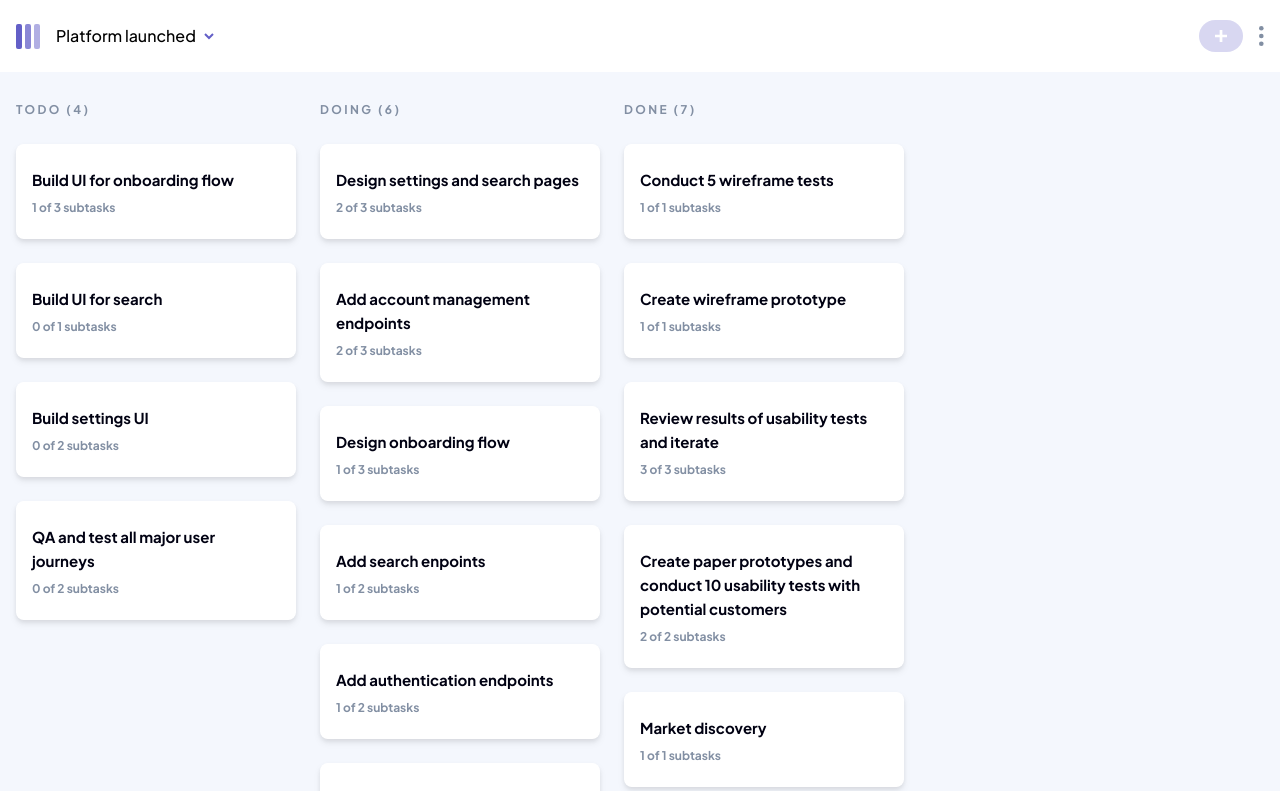
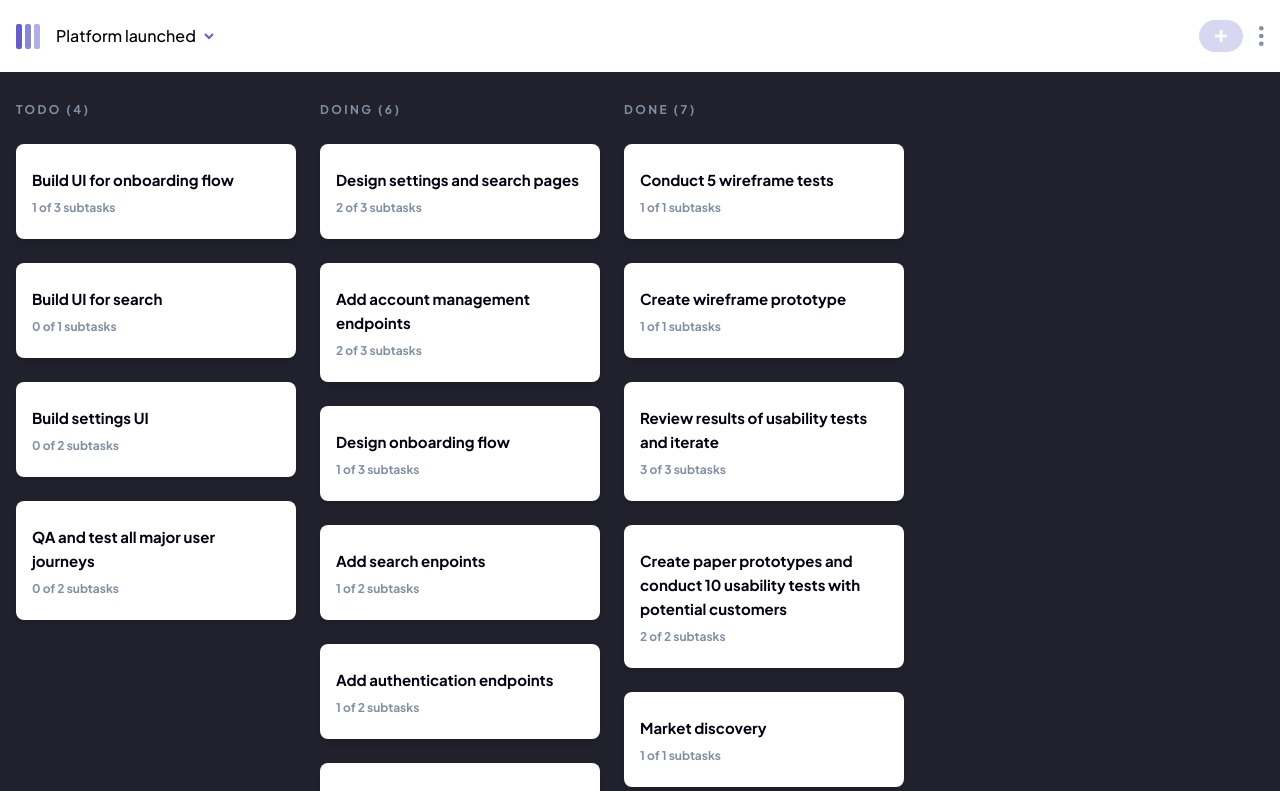
Before and after one commit to PedroEnciso/kanban-app, a React (Vite) app: page / in a window 1280 px wide. Shown: the top 791 px of the page. Built offline with nearby package versions, Linux system fonts and the light colour scheme.

Commit message:
dark styles body

```diff
--- a/index.html
+++ b/index.html
@@ -1,5 +1,5 @@
 <!DOCTYPE html>
-<html lang="en">
+<html lang="en" class="dark">
   <head>
     <meta charset="UTF-8" />
     <link rel="icon" type="image/svg+xml" href="/vite.svg" />
--- a/src/components/Layout/Layout.jsx
+++ b/src/components/Layout/Layout.jsx
@@ -1,9 +1,5 @@
 function Layout({ children }) {
-  return (
-    <div className="bg-lightGray min-h-screen flex flex-col gap-6">
-      {children}
-    </div>
-  );
+  return <div className="min-h-screen flex flex-col gap-6">{children}</div>;
 }
 
 export default Layout;
--- a/src/index.css
+++ b/src/index.css
@@ -20,7 +20,7 @@
   }
 
   body {
-    @apply font-jakarta font-medium;
+    @apply font-jakarta font-medium bg-lightGray dark:bg-veryDarkGray;
   }
 
   .select {
--- a/tailwind.config.js
+++ b/tailwind.config.js
@@ -1,5 +1,6 @@
 /** @type {import('tailwindcss').Config} */
 export default {
+  darkMode: "class",
   content: ["./index.html", "./src/**/*.{js,ts,jsx,tsx}"],
   theme: {
     colors: {
```
